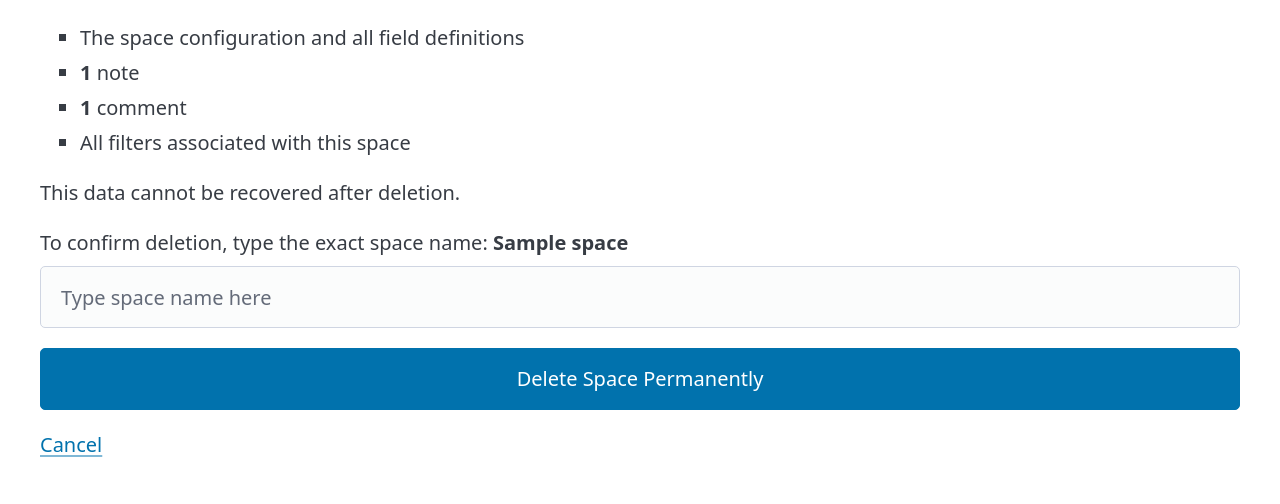
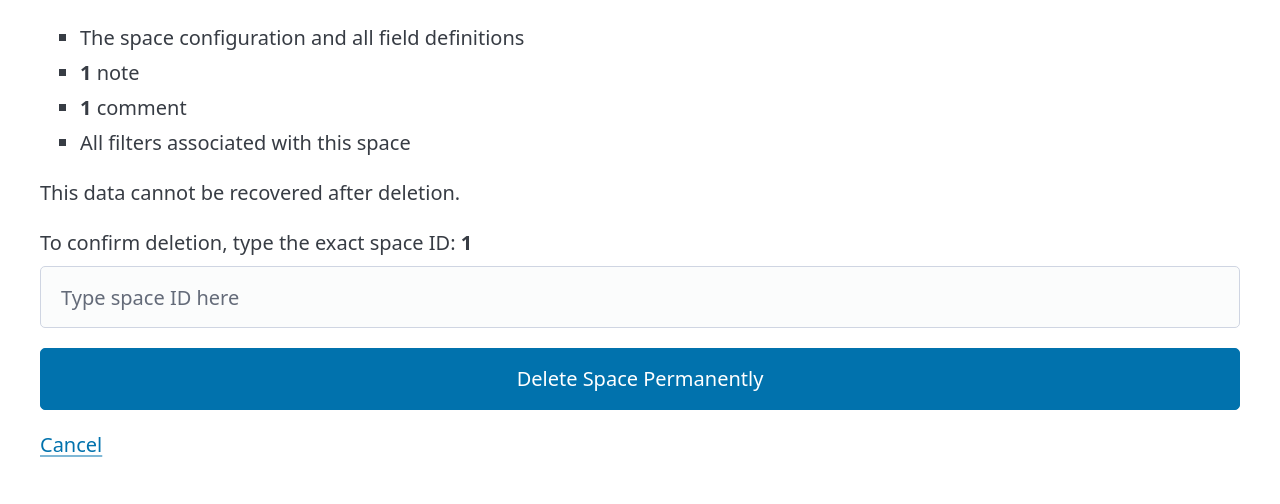
Before and after one commit to mcbarinov/SpaceNote, a Python web app: template src/spacenote/web/templates/admin/delete-space.j2 in a window 1280 px wide. Shown: the part 373-877 px from the top of the page. Run offline with Jinja, Linux system fonts and the light colour scheme; the template is opened without the code that fills it: most values are stand-ins (such as "Sample title", 1, 10 or a date in 2020); some libraries are stand-ins or nearby versions.

Commit message:
Fix admin access control for export and space deletion
- Remove membership check for admin export operations
- Change space deletion confirmation to use space ID instead of name
- Update deletion template and route handler accordingly
- Bump version to 0.0.3

```diff
--- a/pyproject.toml
+++ b/pyproject.toml
@@ -1,6 +1,6 @@
 [project]
 name = "spacenote"
-version = "0.0.2"
+version = "0.0.3"
 description = "Add your description here"
 requires-python = ">=3.13"
 dependencies = [
--- a/src/spacenote/core/app.py
+++ b/src/spacenote/core/app.py
@@ -106,7 +106,8 @@ class App:
 
     async def export_space_as_json(self, current_user: User, space_id: str, include_content: bool = False) -> dict[str, Any]:
         self._core.services.access.ensure_admin(current_user.id)
-        self.get_space(current_user, space_id)
+        if not self._core.services.space.space_exists(space_id):
+            raise ValueError(f"Space '{space_id}' does not exist.")
         return await self._core.services.export.export_space(space_id, include_content)
 
     async def import_space_from_json(self, current_user: User, data: dict[str, Any]) -> ImportResult:
--- a/src/spacenote/web/templates/admin/delete-space.j2
+++ b/src/spacenote/web/templates/admin/delete-space.j2
@@ -31,14 +31,14 @@
 
         <form method="POST" action="/admin/spaces/{{space.id}}/delete" class="space-y-4">
             <div>
-                <label for="space_name" class="block text-sm font-medium text-gray-700 mb-2">
-                    To confirm deletion, type the exact space name: <strong>{{ space.name }}</strong>
+                <label for="space_id" class="block text-sm font-medium text-gray-700 mb-2">
+                    To confirm deletion, type the exact space ID: <strong>{{ space.id }}</strong>
                 </label>
                 <input type="text"
-                       id="space_name"
+                       id="space_id"
                        name="value"
                        class="w-full px-3 py-2 border border-gray-300 rounded-md focus:outline-none focus:ring-2 focus:ring-red-500"
-                       placeholder="Type space name here"
+                       placeholder="Type space ID here"
                        required>
             </div>
 
```
Also changed, not shown: src/spacenote/web/routers/admin.py (+8 -3 lines), 2 other files.
